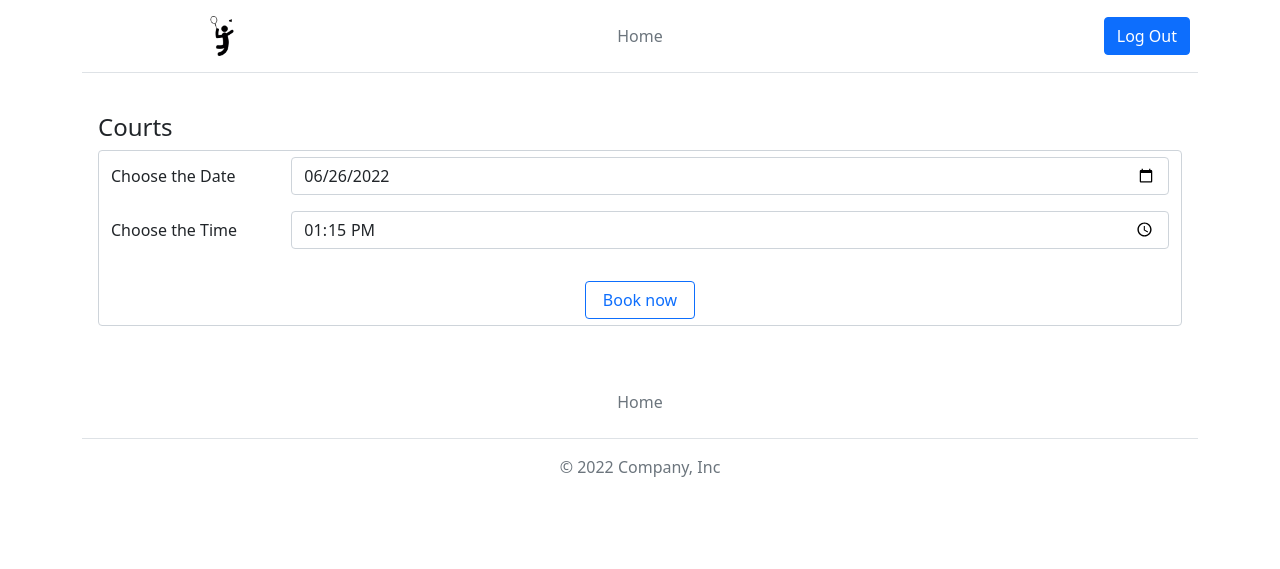
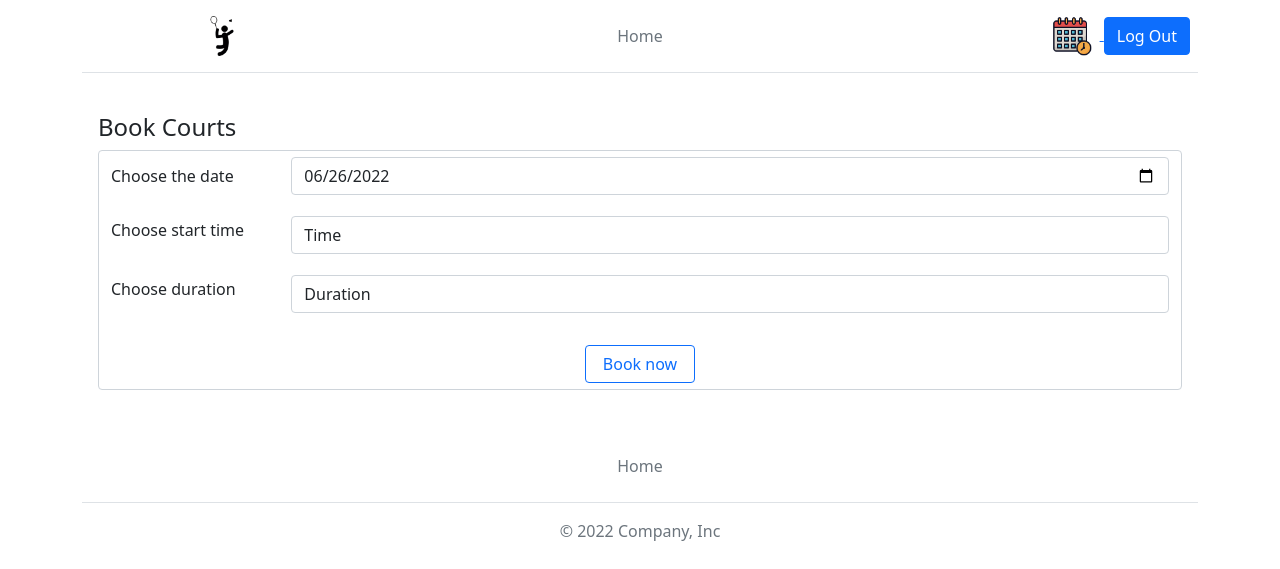
Before and after one commit to idzzzham/workshop-project, a PHP site: page /views/landing-page/booking.php in a window 1280 px wide. Shown: the top 569 px of the page. Run offline with PHP 8.4, Linux system fonts and the light colour scheme; data that the repository does not hold is empty.

Commit message:
add upcoming booking page

```diff
--- a/views/landing-page/booking.php
+++ b/views/landing-page/booking.php
@@ -1,6 +1,7 @@
 <?php
     include_once 'header2.php';
 
+    date_default_timezone_set('Asia/Kuala_Lumpur');
     $date = date('Y-m-d');
     $currenttime = date("H:i");
 
@@ -9,6 +10,7 @@
         $posts[0] = $_POST['check_list'];
         $posts[1] = $_POST['date'];
         $posts[2] = $_POST['time'];
+        $posts[3] = $_POST['duration'];
         return $posts;
     }
 
@@ -26,7 +28,11 @@
             foreach($_POST['check_list'] as $check) {
                 // $courtidstring = implode("",$check);
                 $courtidint = (int)$check;
-                // var_dump($check);
+                $time = (int)$data[2];
+                $duration = (int)$data[3];
+                $timetotal = $time + $duration;
+                $timestring = (string)$timetotal . ":00:00";
+                // var_dump($timestring);
                 // die();
 
                 $name = $_SESSION["user_name"];
@@ -34,7 +40,7 @@
                 $user_result = mysqli_query($conn, $user_query);
                 $userid = $user_result->fetch_array()['user_id'] ?? '';
 
-                $insert_Query = "INSERT INTO `books`(`user_id`, `court_id`, `book_date`, `book_time`) VALUES ('$userid','$courtidint','$data[1]','$data[2]')";
+                $insert_Query = "INSERT INTO `books`(`user_id`, `court_id`, `book_date`, `book_time`, `book_duration`, `book_endtime`) VALUES ('$userid','$courtidint','$data[1]','$data[2]','$data[3]','$timestring')";
 
                 try {
                     $insert_Result = mysqli_query($conn, $insert_Query);
@@ -53,9 +59,17 @@
                 } catch(Exception $ex) {
                     echo 'Error Insert '.$ex->getMessage();
                 }
+
+                $endtime = $timestring;
+                if ($currenttime == $endtime) {
+                    $court_query = "UPDATE `courts` SET `court_status`='0' WHERE `court_id`='$courtidint'";
+                    $update_result = mysqli_query($conn, $court_query);
+                }
+                // var_dump($endtime);
+                // die();
             }
+        }
 
-        }
     }
 
 ?>
@@ -66,18 +80,46 @@
         <div class="col-12">
             <div class="card" style="border:none;">
                 <div class="card-body">
-                    <h4 class="card-title">Courts</h4>
+                    <h4 class="card-title">Book Courts</h4>
                         <form class="form-control mt-2" action="booking.php" method="post">
                             <div class="mb-3 row">
-                                <label for="date" class="col-md-2 col-form-label">Choose the Date</label>
+                                <label for="date" class="col-md-2 col-form-label">Choose the date</label>
                                 <div class="col-md-10">
                                     <input class="form-control form-control-md" type="date" name="date" min="<?php echo $date ?>" value="<?php echo $date ?>" required>
                                 </div>
                             </div>
                             <div class="mb-3 row">
-                                <label for="date" class="col-md-2 col-form-label">Choose the Time</label>
+                                <label for="date" class="col-md-2 col-form-label">Choose start time</label>
                                 <div class="col-md-10">
-                                    <input class="form-control form-control-md" type="time" name="time" value="<?php echo $currenttime ?>" required>
+                                    <select class="form-control form-control-md" name="time" style="margin-top:5px;" required>
+                                        <option value="">Time</option>
+                                        <option name="time" value="11:00:00">11:00 AM</option>
+                                        <option name="time" value="12:00:00">12:00 PM</option>
+                                        <option name="time" value="13:00:00">1:00 PM</option>
+                                        <option name="time" value="14:00:00">2:00 PM</option>
+                                        <option name="time" value="15:00:00">3:00 PM</option>
+                                        <option name="time" value="16:00:00">4:00 PM</option>
+                                        <option name="time" value="17:00:00">5:00 PM</option>
+                                        <option name="time" value="18:00:00">6:00 PM</option>
+                                        <option name="time" value="19:00:00">7:00 PM</option>
+                                        <option name="time" value="20:00:00">8:00 PM</option>
+                                        <option name="time" value="21:00:00">9:00 PM</option>
+                                        <option name="time" value="22:00:00">10:00 PM</option>
+                                    </select>
+                                    <!-- <input class="form-control form-control-md" type="time" name="time" value="<?php echo $currenttime ?>" required> -->
+                                </div>
+                            </div>
+                            <div class="mb-3 row">
+                                <label for="date" class="col-md-2 col-form-label">Choose duration</label>
+                                <div class="col-md-10">
+                                    <select class="form-control form-control-md" name="duration" style="margin-top:5px;" required>
+                                        <option value="">Duration</option>
+                                        <option name="duration" value=1>1 hour</option>
+                                        <option name="duration" value=2>2 hours</option>
+                                        <option name="duration" value=3>3 hours</option>
+                                        <option name="duration" value=4>4 hours</option>
+                                    </select>
+                                    <!-- <input class="form-control form-control-md" type="time" name="time" value="<?php echo $currenttime ?>" required> -->
                                 </div>
                             </div>
 
@@ -91,13 +133,13 @@
                             <div class="col-sm-3">
                                 <div class="text-center">
                                         <?php
-                                            if($row["court_type"] == "Wooden Court") {
+                                            if($row["court_type"] == "Wooden") {
                                         ?>
                                                 <input type="checkbox" name="check_list[]" value=<?php echo $row["court_id"] ?>>
                                                 <img src="../../assets/images/wooden-court.png" style="width: 50%;">
                                                 <p>Court <?php echo $row["court_name"] ?> : <?php echo $row["court_type"] ?><p>
                                         <?php
-                                            } else if($row["court_type"] == "Synthetic Court") {
+                                            } else if($row["court_type"] == "Synthetic") {
                                         ?>
                                                 <input type="checkbox" name="check_list[]" value=<?php echo $row["court_id"] ?>>
                                                 <img src="../../assets/images/badminton-court.png" style="width: 50%;">
--- a/views/landing-page/header2.php
+++ b/views/landing-page/header2.php
@@ -47,6 +47,9 @@
       </ul>
 
       <div class="col-md-3 text-end">
+        <a href="cart.php">
+          <img style="height: 40px; width: 40px;" src="../../assets/images/cart.png" alt="" class="mx-auto me-2">
+        </a>
         <a type="button" class="btn btn-primary me-2" href="../includes/logout.inc.php">Log Out</a>
       </div>
     </header>
```
Also changed, not shown: views/landing-page/admin.php (+53 -8 lines), views/landing-page/cart.php (+125 -0 lines).
